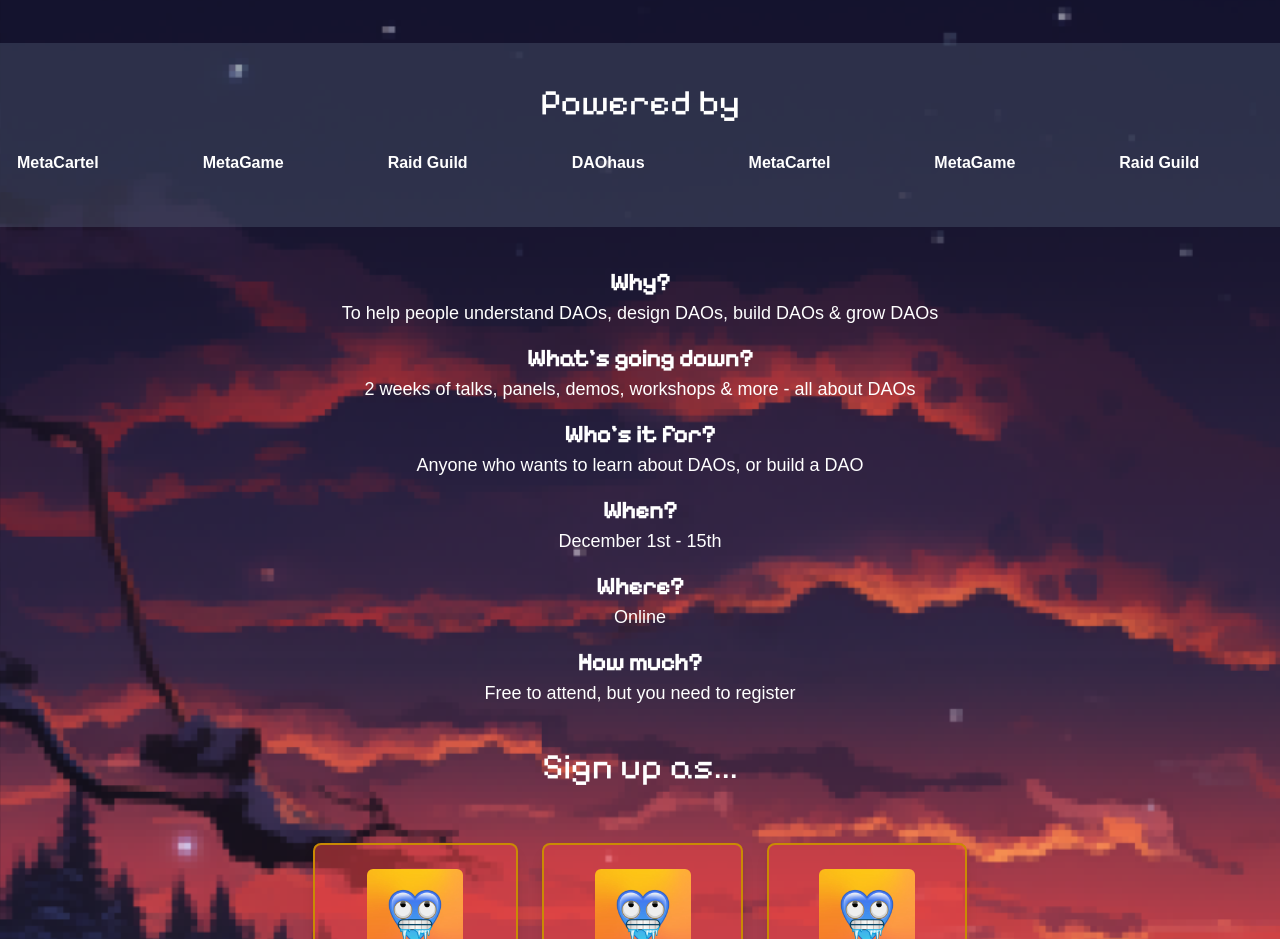
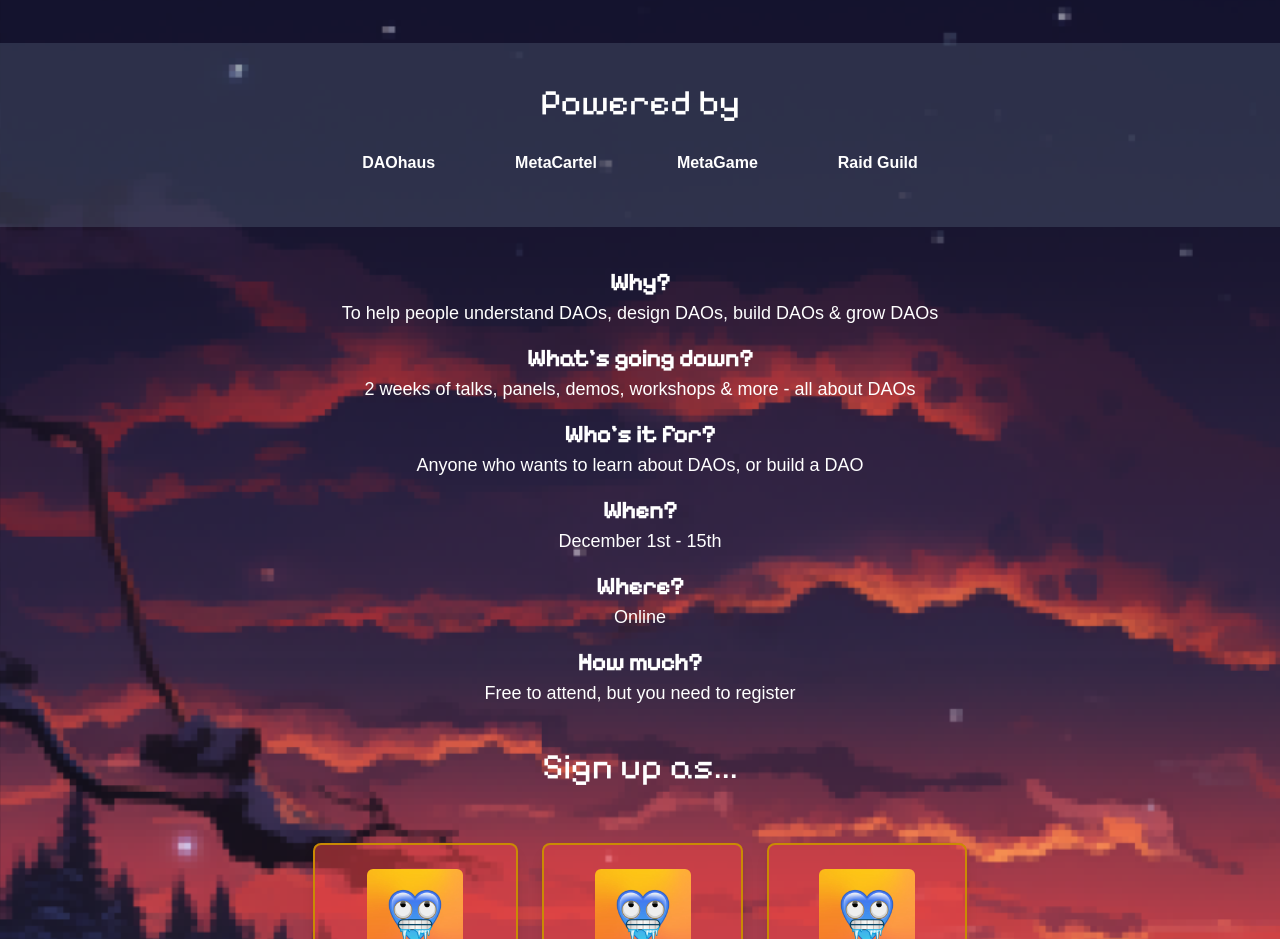
Before and after one commit to bitbeckers/daocember-dot-space, a Next.js app: page / in a window 1280 px wide. Shown: the part 1440-2379 px from the top of the page. Built offline with nearby package versions, Linux system fonts and the light colour scheme; a web font is replaced by a local one.

Commit message:
fix(scroll): removed scroll

```diff
--- a/app/components/Partners.tsx
+++ b/app/components/Partners.tsx
@@ -4,40 +4,17 @@ import React, { useEffect, useState } from "react";
 interface PartnerProps {
   items: string[];
 }
-const ScrollBanner = ({ items }: PartnerProps) => {
-  const controls = useAnimation();
-  const doubledItems = [...items, ...items]; // duplicate the items
-  const [screenWidth, setScreenWidth] = useState(0);
-  const estimatedItemWidth = 100; // adjust this value as needed
-  const totalItemsWidth = estimatedItemWidth * doubledItems.length;
-
-  useEffect(() => {
-    setScreenWidth(window.innerWidth);
-    const totalWidth = screenWidth + totalItemsWidth;
-    const duration = totalWidth / 100; // adjust this value as needed
-    controls.start({
-      x: [-totalItemsWidth, screenWidth],
-      transition: {
-        duration,
-        ease: "linear",
-        repeat: Infinity,
-        repeatDelay: 0,
-      },
-    });
-  }, [controls, screenWidth, totalItemsWidth]);
-
+const Banner = ({ items }: PartnerProps) => {
   return (
-    <div className="overflow-hidden whitespace-nowrap min-w-full">
-      <motion.div animate={controls} className="inline-block space-x-10">
-        {doubledItems.map((item, index) => (
+    <div className="flex justify-center overflow-hidden whitespace-nowrap min-w-full space-x-4">
+      {items.map((item, index) => (
         <div
           key={index}
-            className="px-8 py-3 font-semibold rounded-full dark:bg-gray-100 dark:text-gray-800 inline-block"
+          className="flex px-8 py-3 font-semibold rounded-full dark:bg-gray-100 dark:text-gray-800"
         >
           {item}
         </div>
       ))}
-      </motion.div>
     </div>
   );
 };
@@ -51,7 +28,7 @@ const Partners = () => {
           Powered by
         </span>
         <div className="space-x-4 justify-center">
-          <ScrollBanner items={daoists} />
+          <Banner items={daoists} />
         </div>
       </div>
     </div>
```
Lines whose indentation alone changed are shown as unchanged.
